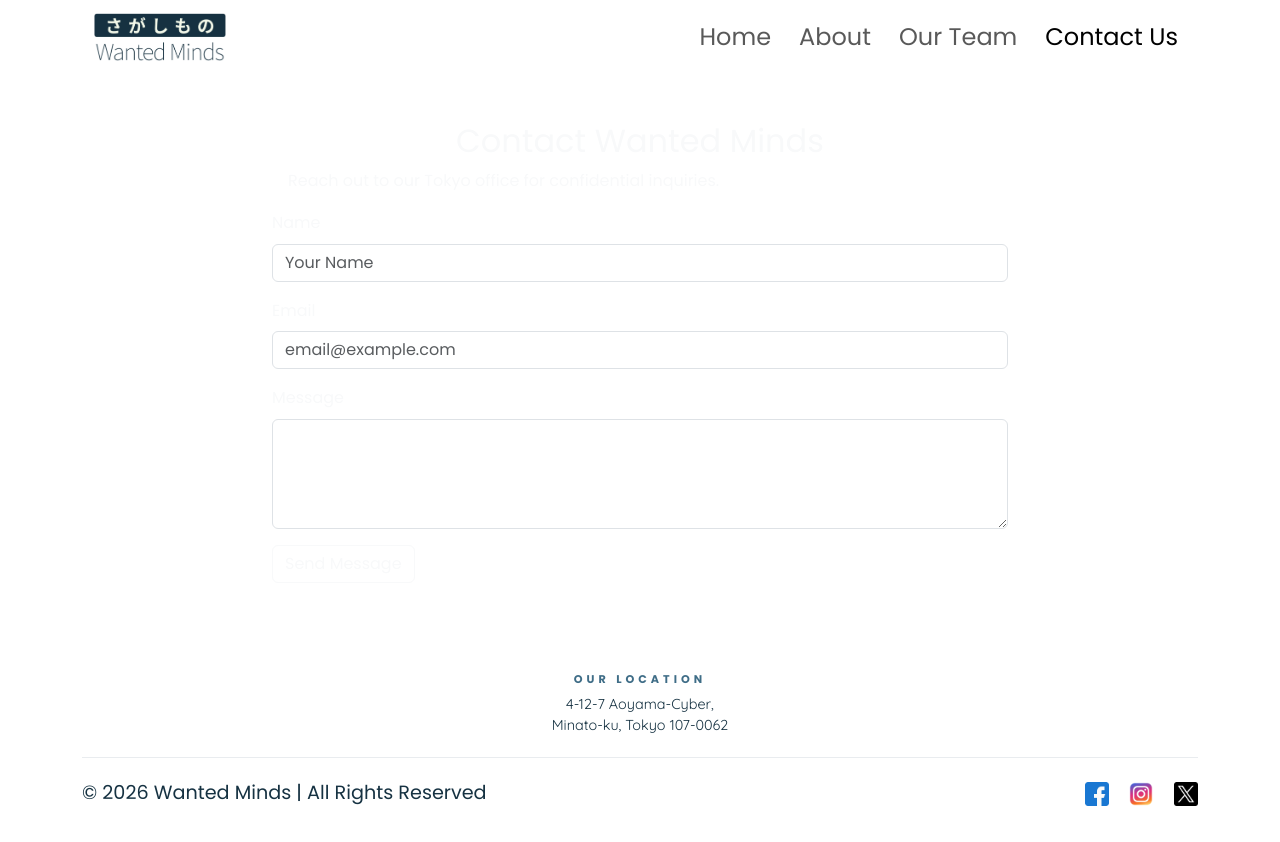
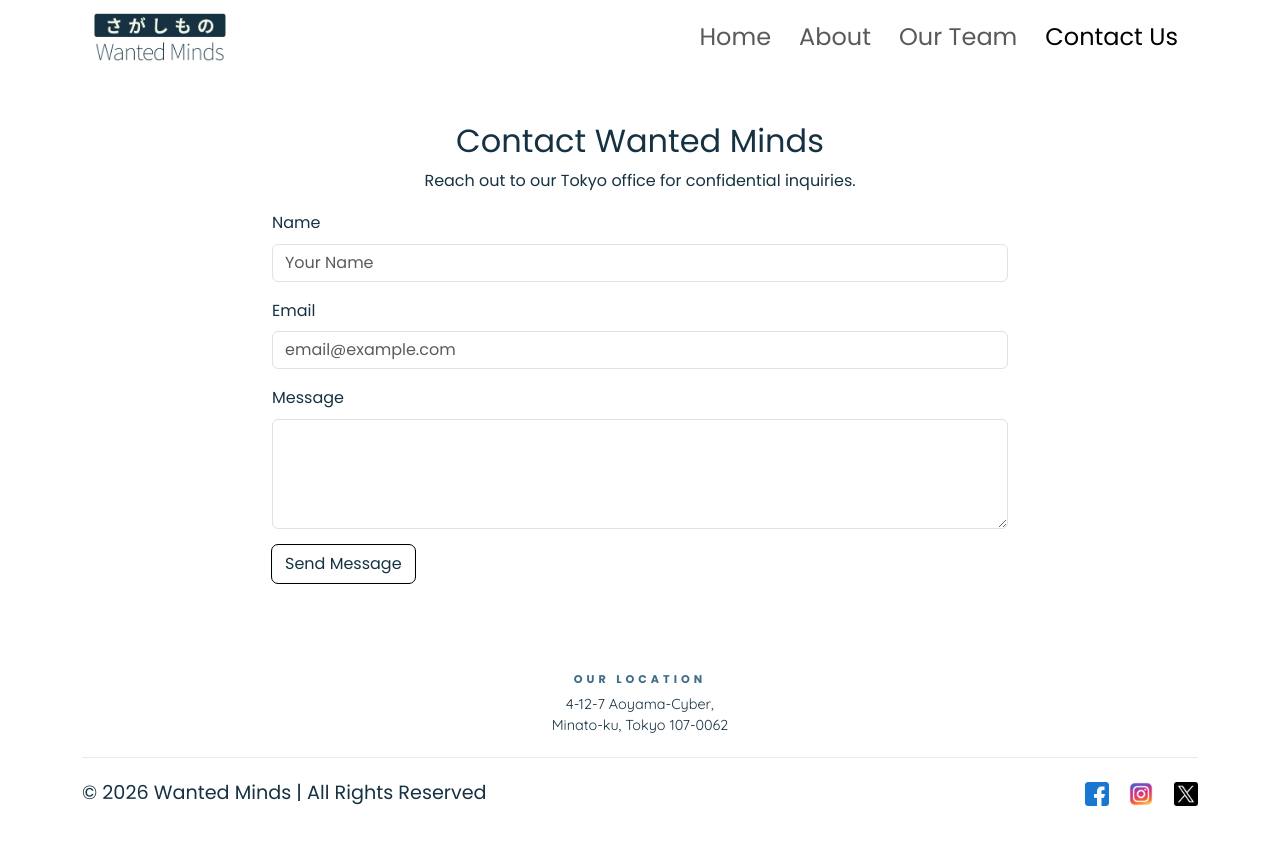
Before and after one commit to deyperfect/Wanted-Minds, a React (Vite) app in the folder client/: page /contact in a window 1280 px wide. Built offline with nearby package versions, Linux system fonts and the light colour scheme.

Commit message:
Fixed contact page styling

```diff
--- a/client/src/pages/Contact.jsx
+++ b/client/src/pages/Contact.jsx
@@ -4,9 +4,9 @@ export default function Contact() {
   return (
     <section className="py-5">
       <Row>
-        <Col md={8} className="mx-auto text-light">
-          <h2>Contact Wanted Minds</h2>
-          <p>Reach out to our Tokyo office for confidential inquiries.</p>
+        <Col md={8} className="mx-auto" id="contact-page">
+          <h2 id="contact-title">Contact Wanted Minds</h2>
+          <p className="text-center">Reach out to our Tokyo office for confidential inquiries.</p>
           <Form>
             <Form.Group className="mb-3">
               <Form.Label>Name</Form.Label>
--- a/client/src/style.css
+++ b/client/src/style.css
@@ -168,18 +168,23 @@ section {
   padding: 40px 0;
 }
 
-h2 {
+#intro p {
+  text-align: justify;
+}
+
+#intro h2 {
+  margin-bottom: 2.5rem;
   text-align: center;
-  margin-top: 2rem;
   font-weight: bold;
 }
 
-p {
-  text-align: justify;
-  margin: 1rem;
+/* Services Gradient Text */
+#services h2{
+  margin-bottom: 2.5rem;
+  text-align: center;
+  font-weight: bold;
 }
 
-/* Services Gradient Text */
 .service-title,
 #services h3 {
   background: var(--spectrum-gradient);
@@ -193,17 +198,22 @@ p {
 .cardx {
   background-color: rgba(0, 0, 0, 1);
   border: 0.5px solid rgba(255, 255, 255, 0.35);
-  padding: 1.5rem;
+  padding: 1.5rem 3rem;
   border-radius: 10px;
   box-shadow: 0px 0px 20px rgba(0, 0, 0, 0.8);
   height: 100%;
   margin: 0;
+  display: flex;
+  flex-direction: column;
+  justify-content: space-around;
 }
 
 .service {
   color: var(--white);
   font-weight: 200;
   font-family: "Quicksand", sans-serif;
+  text-align: justify;
+  margin-top: 1.5rem;
 }
 
 /* TEAM */
@@ -300,6 +310,25 @@ p {
 }
 
 
+/* --- CONTACT --- */
+#contact-page {
+  color: var(--dark-navy);
+}
+
+#contact-title {
+  text-align: center;
+}
+
+#contact-page button {
+  outline: 1px solid black;
+  color: var(--dark-navy);
+}
+
+#contact-page button:hover {
+  background-color: var(--dark-navy);
+  color: var(--white);
+  border: var(--dark-navy);
+}
 /* --- 5. FOOTER --- */
 footer {
   font-size: 0.8em;
```
Also changed, not shown: client/src/style.min.css.
